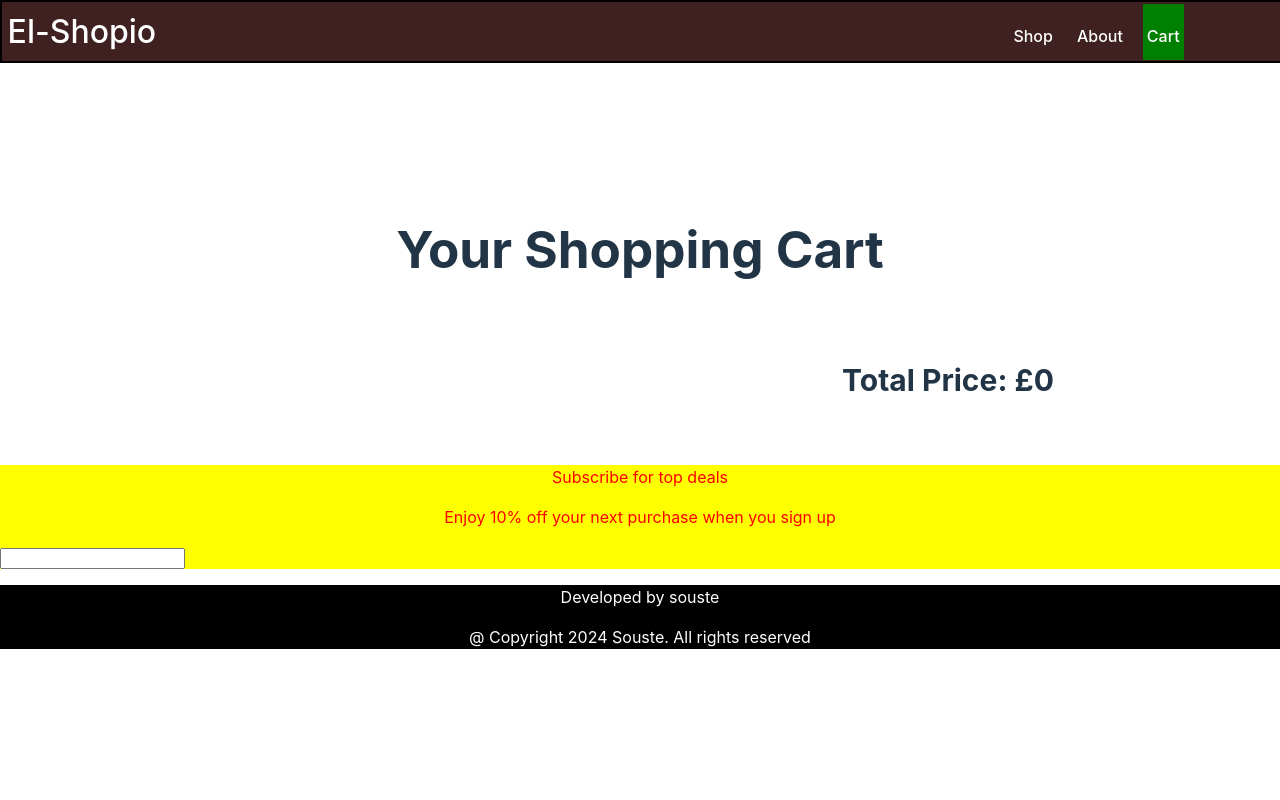
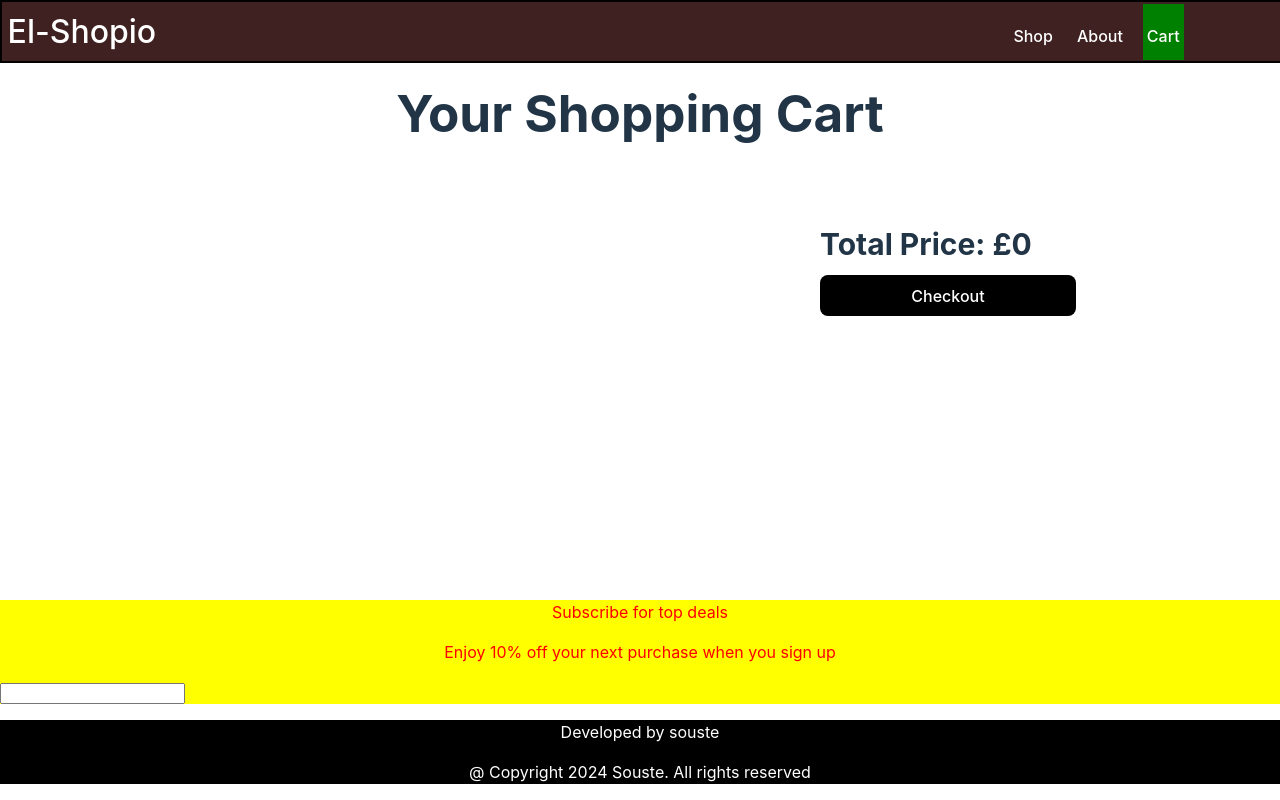
Before and after one commit to souste/shopping-cart, a React (Vite) app: page /cart in a window 1280 px wide. Built offline with nearby package versions, Linux system fonts and the light colour scheme.

Commit message:
checkout putton added (with alert for now) and styling applied to footer to keep it at the bottom of the page

```diff
--- a/src/App.jsx
+++ b/src/App.jsx
@@ -22,9 +22,9 @@ function App() {
   }, [cart]);
 
   return (
-    <div>
+    <div className="app-container">
       <NavBar />
-      <div className="container">
+      <div className="main-content">
         <Routes>
           <Route path="/" element={<Home />} />
           <Route path="/shop" element={<Shop />} />
--- a/src/pages/Cart.jsx
+++ b/src/pages/Cart.jsx
@@ -55,7 +55,12 @@ function Cart({ cart: initialCart }) {
             </li>
           );
         })}
-        <p className="cart-total">Total Price: £{totalPrice} </p>
+        <div>
+          <p className="cart-total">Total Price: £{totalPrice} </p>
+          <button className="checkout-button" onClick={() => alert("Product Purchased")}>
+            Checkout
+          </button>
+        </div>
       </ul>
     </div>
   );
--- a/src/styles.css
+++ b/src/styles.css
@@ -1,3 +1,20 @@
+html, body {
+  height: 100%;
+  margin: 0;
+  display: flex;
+  flex-direction: column;
+}
+
+.app-container {
+  display: flex;
+  flex-direction: column;
+  min-height: 100vh
+}
+
+.main-content {
+  flex: 1;
+}
+
 /* NavBar */
 
 .nav {
@@ -56,8 +73,10 @@ nav li.active {
 /* Shop Page */
 
 .shop-container {
-  height: 100vw;
   padding-top: 4vw;
+  min-height: 100vh;
+  display: flex;
+  flex-direction: column;
 }
 
 .shop-banner {
@@ -176,7 +195,6 @@ nav li.active {
 /* About Page */
 
 .about-container {
-  height: 100vw;
   margin-top: 5vw;
   padding-left: 18vw;
   padding-right: 15vw;
@@ -272,27 +290,29 @@ nav li.active {
   font-weight: bold;
 }
 
+
+
 .cart-total {
   font-weight: bold;
   font-size: 30px;
   margin-left: 45vw;
 
+  margin-bottom: 1vh;
+
 }
 
-.price-quantity-container {
-  display: flex;
-  gap: 3vw;
-};
+.checkout-button {
+  margin-left: 45vw;
+  width: 20vw;
+  color: white;
+  background-color: black;
+  margin-top: 0;
+}
+
 
 
 /* Footer */
 
-.footer {
-  position: absolute;
-    bottom: 0;
-    width: 100vw;
-
-}
 
 .footer-top-email {
   background-color: yellow;;
```
